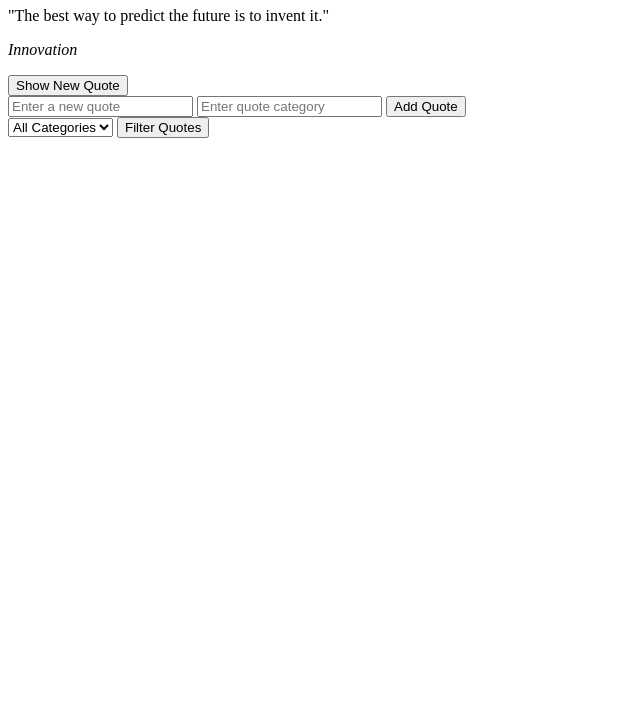
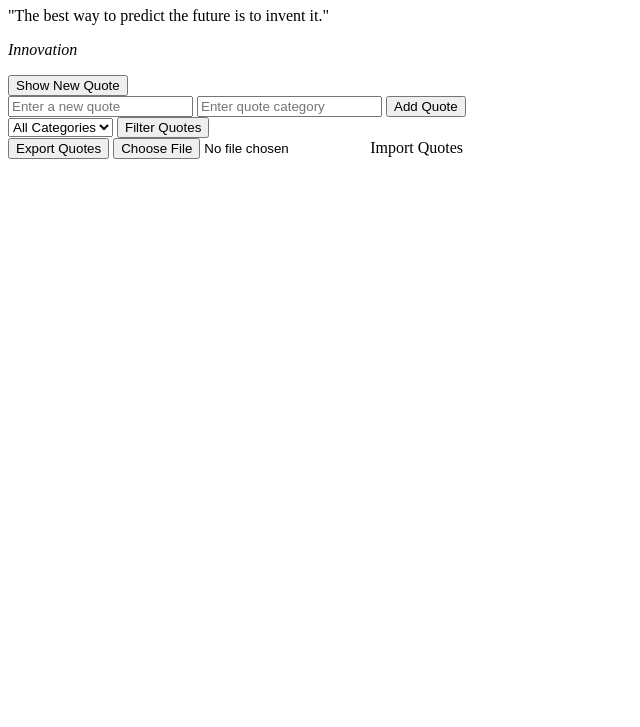
Before and after one commit to Jackto9/alx_fe_javascript, a plain HTML site: page dom-manipulation/index.html in a window 1280 px wide. Shown: the part 73-800 px from the top of the page, without its empty margins (0-640 px from the left). Drawn offline with Linux system fonts and the light colour scheme.

Commit message:
Update index.html

```diff
--- a/dom-manipulation/index.html
+++ b/dom-manipulation/index.html
@@ -24,6 +24,12 @@
   </select>
   <button onclick="filterQuotes()">Filter Quotes</button>
 
+  <div>
+    <button onclick="exportToJsonFile()">Export Quotes</button>
+    <input type="file" id="importFile" accept=".json" onchange="importFromJsonFile(event)" />
+    <label for="importFile">Import Quotes</label>
+  </div>
+
   <script src="script.js"></script>
 </body>
 </html>
```
